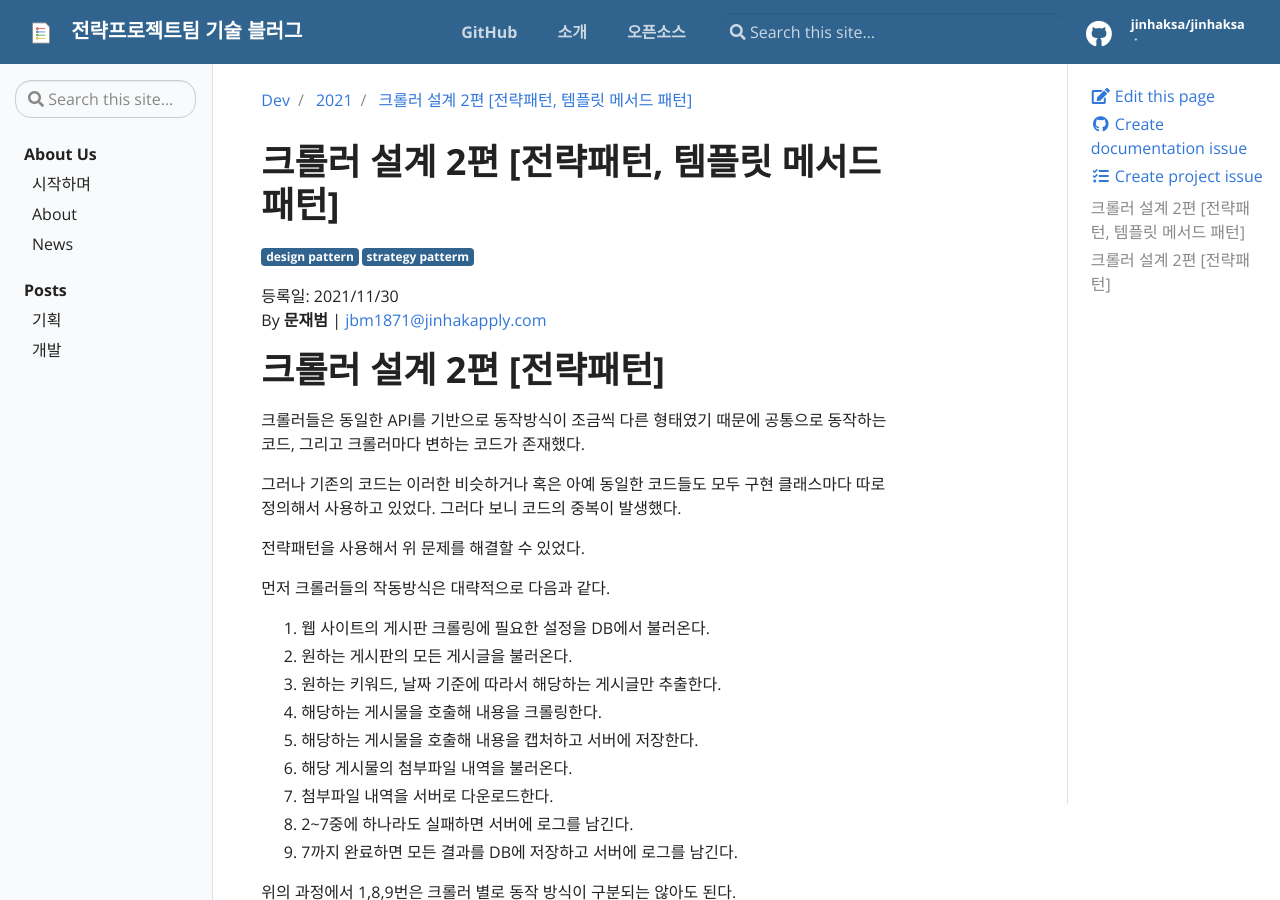
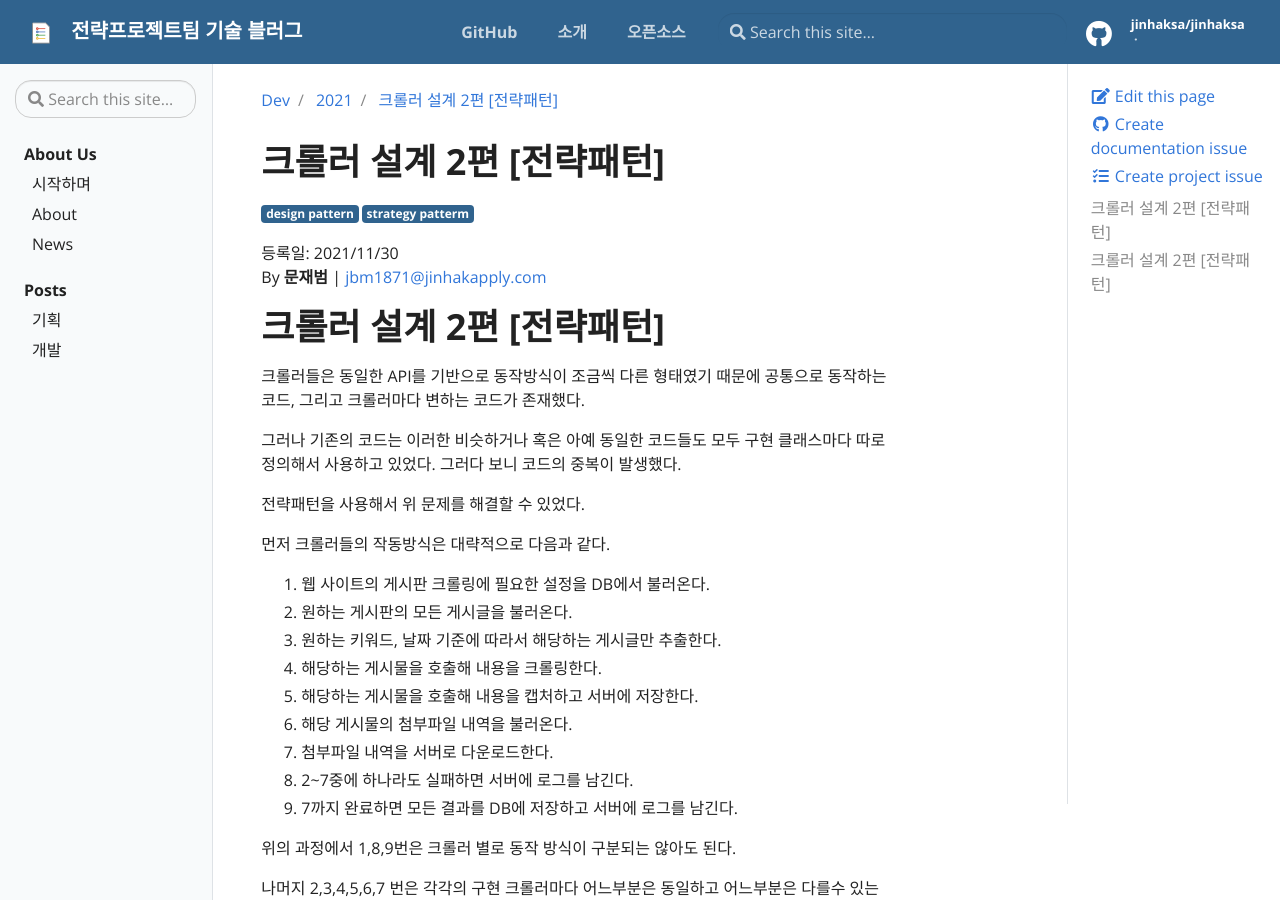
Before and after one commit to jinhaksa/jinhaksa.github.io, a Jekyll site: the page built from _posts/dev/2021-10-30-desgin-crawler-2.md, in a window 1280 px wide and 900 px high. Built offline with Jekyll 4.4.1, drawn with Linux system fonts in a browser that asks for light colours.

Commit message:
제목 수정

```diff
--- a/_posts/dev/2021-10-30-desgin-crawler-2.md
+++ b/_posts/dev/2021-10-30-desgin-crawler-2.md
@@ -1,6 +1,6 @@
 ---
 layout: post
-title: 크롤러 설계 2편 [전략패턴, 템플릿 메서드 패턴]
+title: 크롤러 설계 2편 [전략패턴]
 categories: [dev]
 author: 문재범
 email: jbm1871@jinhakapply.com
```
